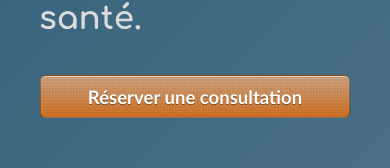
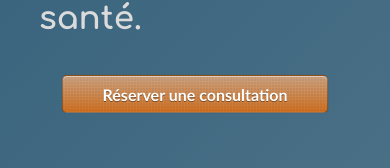
Before and after one commit to nicoloprog/grandiflores, a Next.js app: page / in a window 390 px wide. Shown: the part 421-589 px from the top of the page. Built offline with nearby package versions, Linux system fonts and the light colour scheme.

Commit message:
New structuree

```diff
--- a/src/components/section/HeroHome/HeroHome.module.scss
+++ b/src/components/section/HeroHome/HeroHome.module.scss
@@ -99,7 +99,7 @@
 
         @media screen and (max-width: 450px) {
           margin: 5px auto 0 auto;
-          font: bold 1.16em "Trebuchet MS", Arial, Helvetica;
+          font: bold 1em "Trebuchet MS", Arial, Helvetica;
         }
       }
 
```
